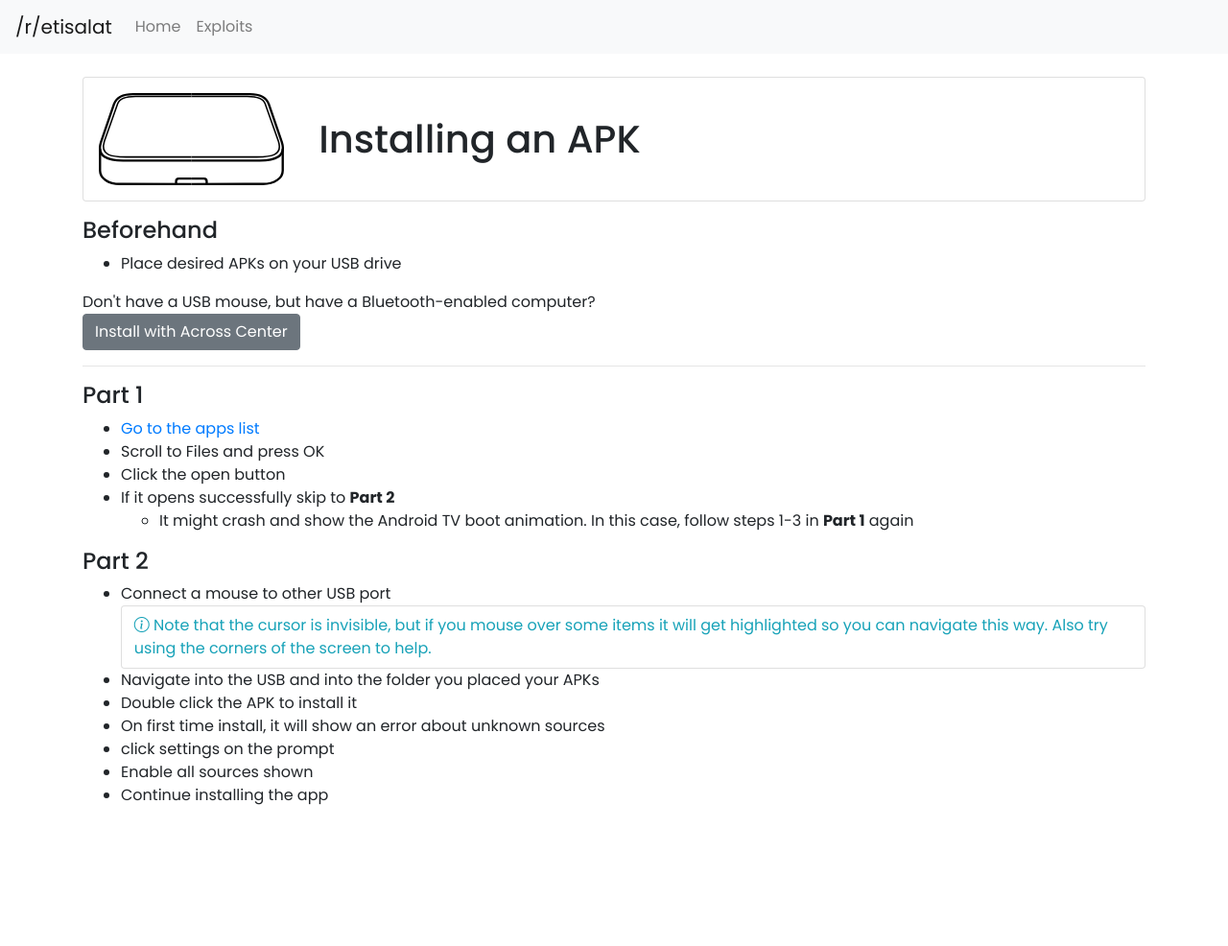
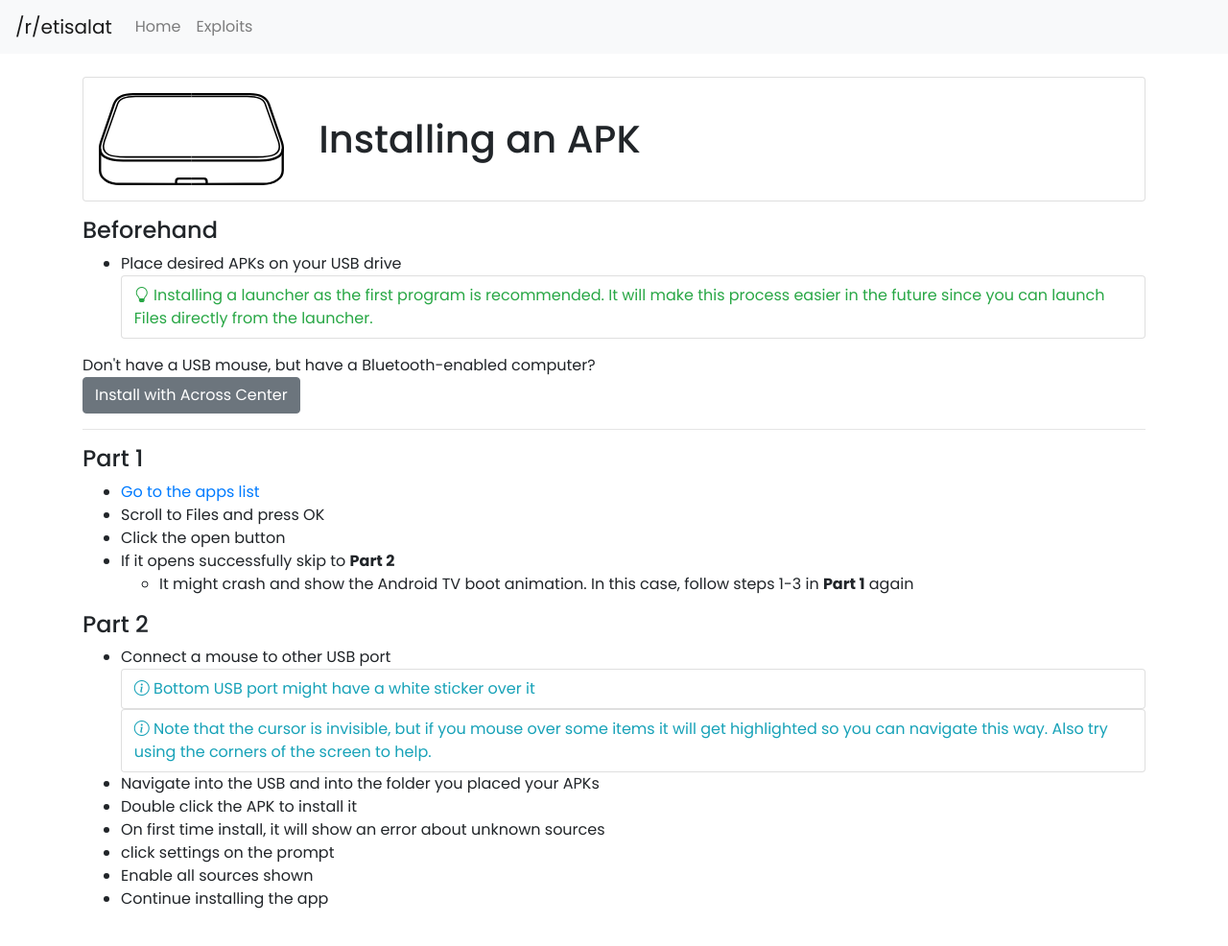
Before and after one commit to emiratestel/emiratestel.github.io, a Jekyll site: the page built from exploits/_exploits/dwi-259s-installing-an-APK.html, in a window 1280 px wide and 1037 px high. Shown: the top 986 px of the window at 96% size. Built offline with Jekyll 4.4.1, drawn with Linux system fonts in a browser that asks for light colours; nearby versions of some CDN libraries.

Commit message:
Added new type of card

```diff
--- a/_includes/info.html
+++ /dev/null
@@ -1,10 +0,0 @@
-<div class="card">
-    <div class="card-body text-info" style="padding: 0.5rem 0.8rem">
-        <i class="bi bi-info-circle"></i> {{ include.content }}
-    </div>
-{% comment %}
-This closing tag will sometimees appear as plain text when embedded in markdown, so...
-{% endcomment %}
-{% if include.close != false %}
-</div>
-{% endif %}
--- /dev/null
+++ b/_includes/note.html
@@ -0,0 +1,19 @@
+{% case include.type %}
+    {% when "tip" %}
+        {% assign text = "success" %}
+        {% assign icon = "lightbulb" %}
+    {% else %}
+        {% assign text = "info" %}
+        {% assign icon = "info-circle" %}
+{% endcase %}
+
+<div class="card">
+    <div class="card-body text-{{ text }}" style="padding: 0.5rem 0.8rem">
+        <i class="bi bi-{{ icon }}"></i> {{ include.content }}
+    </div>
+{% comment %}
+This closing tag will sometimees appear as plain text when embedded in markdown, so...
+{% endcomment %}
+{% if include.close != false %}
+</div>
+{% endif %}
--- a/exploits/_exploits/dwi-259s-installing-an-APK.html
+++ b/exploits/_exploits/dwi-259s-installing-an-APK.html
@@ -7,7 +7,9 @@ title: Installing an APK
 <h4 id="beforehand">Beforehand</h4>
 <ul>
     <li>Place desired APKs on your USB drive</li>
+    {% include note.html type="tip" content="Installing a launcher as the first program is recommended. It will make this process easier in the future since you can launch Files directly from the launcher." %}
 </ul>
+
 
 Don't have a USB mouse, but have a Bluetooth-enabled computer?
 <br>
@@ -64,7 +66,8 @@ Don't have a USB mouse, but have a Bluetooth-enabled computer?
 <h4 id="part-2">Part 2</h4>
 <ul>
     <li>Connect a mouse to other USB port</li>
-    {% include info.html content="Note that the cursor is invisible, but if you mouse over some items it will get highlighted so you can navigate this way. Also try using the corners of the screen to help." %}
+    {% include note.html content="Bottom USB port might have a white sticker over it" %}
+    {% include note.html content="Note that the cursor is invisible, but if you mouse over some items it will get highlighted so you can navigate this way. Also try using the corners of the screen to help." %}
     <li>Navigate into the USB and into the folder you placed your APKs</li>
     <li>Double click the APK to install it</li>
     <li>On first time install, it will show an error about unknown sources</li>
--- a/js/404.js
+++ b/js/404.js
@@ -7,7 +7,7 @@ div = $(".container.shake")
 div.click(() => {
     div.removeClass("shake")
 
-    // needs a 1ms delay because otherwise Firefox doesn't repeat the animation
+    // needs a delay because otherwise Firefox doesn't repeat the animation
     window.setTimeout(() => {
         window.requestAnimationFrame(() => {
             div.addClass("shake")
```
Also changed, not shown: exploits/_exploits/dir-853-installing-padavan.md (+1 -1 lines), exploits/_exploits/dwi-259s-going-to-apps-list.md (+1 -1 lines).
